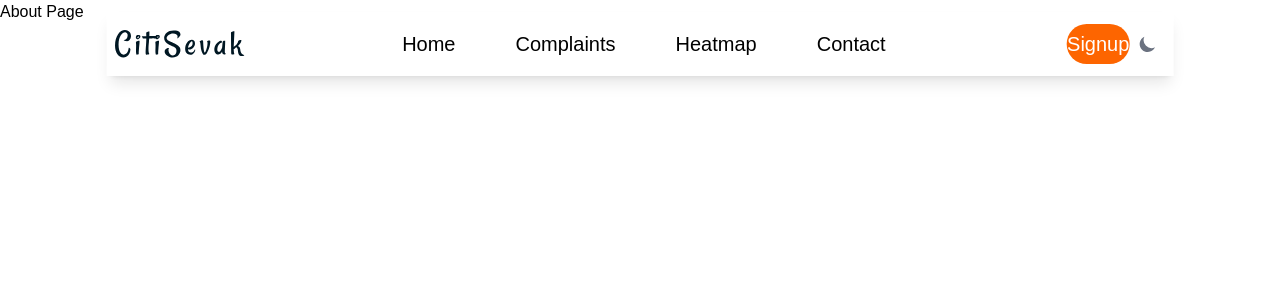
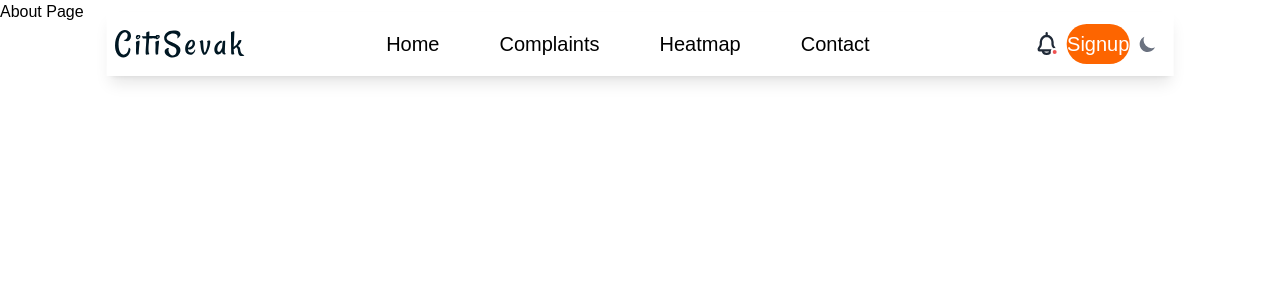
Before and after one commit to php2k6/gcet-hack, a React (Vite) app in the folder frontend/: page /about in a window 1280 px wide. Shown: the top 300 px of the page. Built offline with nearby package versions, Linux system fonts and the light colour scheme.

Commit message:
Added notification icon

```diff
--- a/frontend/src/components/Navigation.jsx
+++ b/frontend/src/components/Navigation.jsx
@@ -20,6 +20,8 @@ const Navigation = () => {
   const linksRef = useRef([]);
   const navbarRef = useRef([]);
   const location = useLocation();
+
+  var hasnoti = true;
 
   // Move underline when route changes
   useEffect(() => {
@@ -88,6 +90,40 @@ const Navigation = () => {
 
       {/* Right side */}
       <div className="flex items-center space-x-2 md:order-2">
+        <div className="group relative inline-block">
+          <a href="/notification">
+            <svg
+              className="h-6 w-6 cursor-pointer text-gray-800 hover:text-orange-500 dark:text-white dark:hover:text-orange-500"
+              aria-hidden="true"
+              xmlns="http://www.w3.org/2000/svg"
+              fill="none"
+              viewBox="0 0 16 21"
+            >
+              <path
+                stroke="currentColor"
+                strokeLinecap="round"
+                strokeLinejoin="round"
+                strokeWidth="2"
+                d="M8 3.464V1.1m0 2.365a5.338 5.338 0 0 1 5.133 5.368v1.8c0 2.386 1.867 2.982 1.867 4.175C15 15.4 15 16 14.462 16H1.538C1 16 1 15.4 1 14.807c0-1.193 1.867-1.789 1.867-4.175v-1.8A5.338 5.338 0 0 1 8 3.464ZM4.54 16a3.48 3.48 0 0 0 6.92 0H4.54Z"
+              />
+            </svg>
+            {hasnoti && (
+              <span className="absolute right-0 bottom-0 h-2 w-2 rounded-full border-2 border-white bg-red-500"></span>
+            )}
+
+            {hasnoti && (
+              <span className="absolute bottom-full left-1/2 mb-2 hidden -translate-x-1/2 rounded bg-black px-2 py-1 text-xs whitespace-nowrap text-white group-hover:block dark:bg-white dark:text-black">
+                Click to see the notifications
+              </span>
+            )}
+
+            {!hasnoti && (
+              <span className="absolute bottom-full left-1/2 mb-2 hidden -translate-x-1/2 rounded bg-black px-2 py-1 text-xs whitespace-nowrap text-white group-hover:block dark:bg-white dark:text-black">
+                No new notification
+              </span>
+            )}
+          </a>
+        </div>
         <Button
           as={NavLink}
           to="/signup"
```
